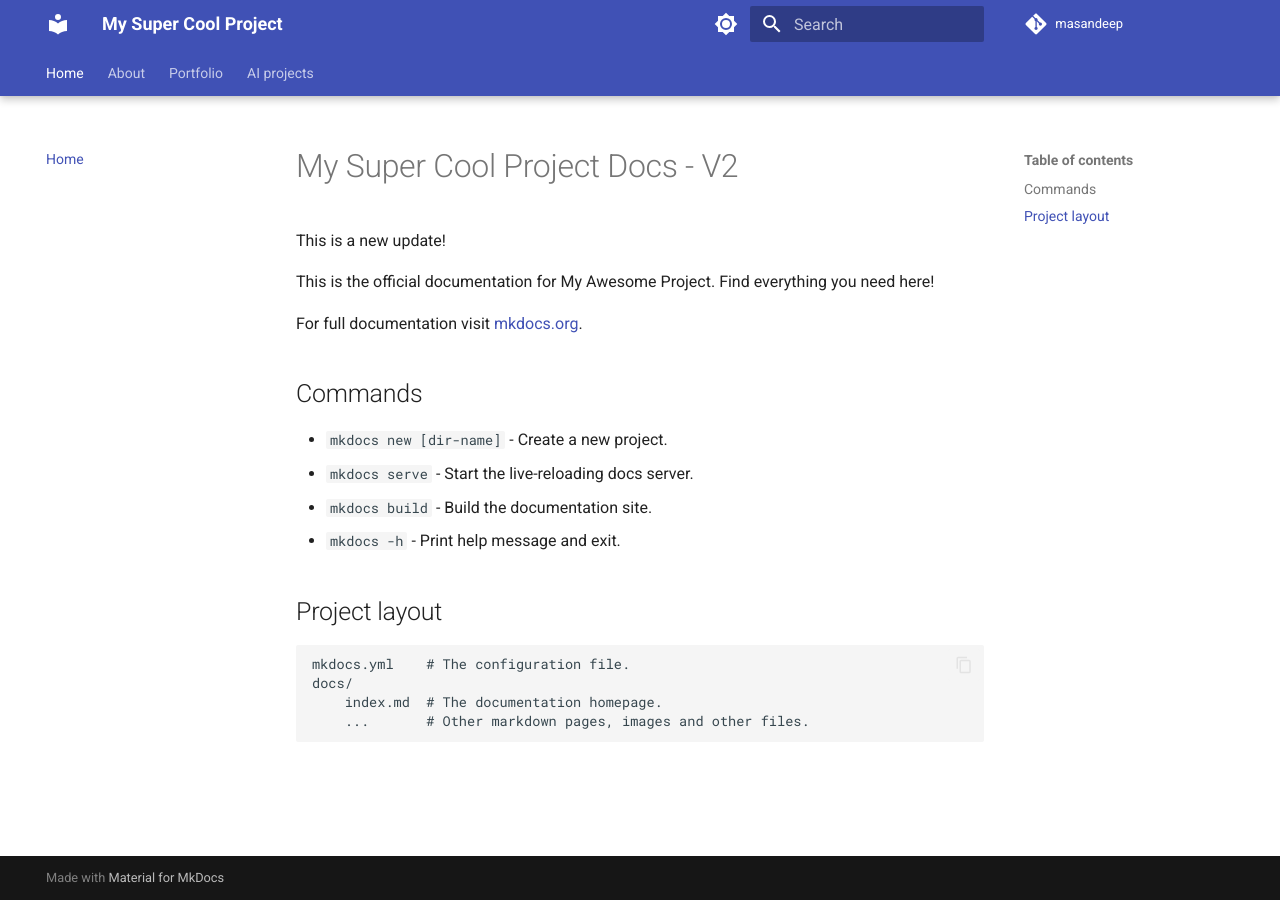
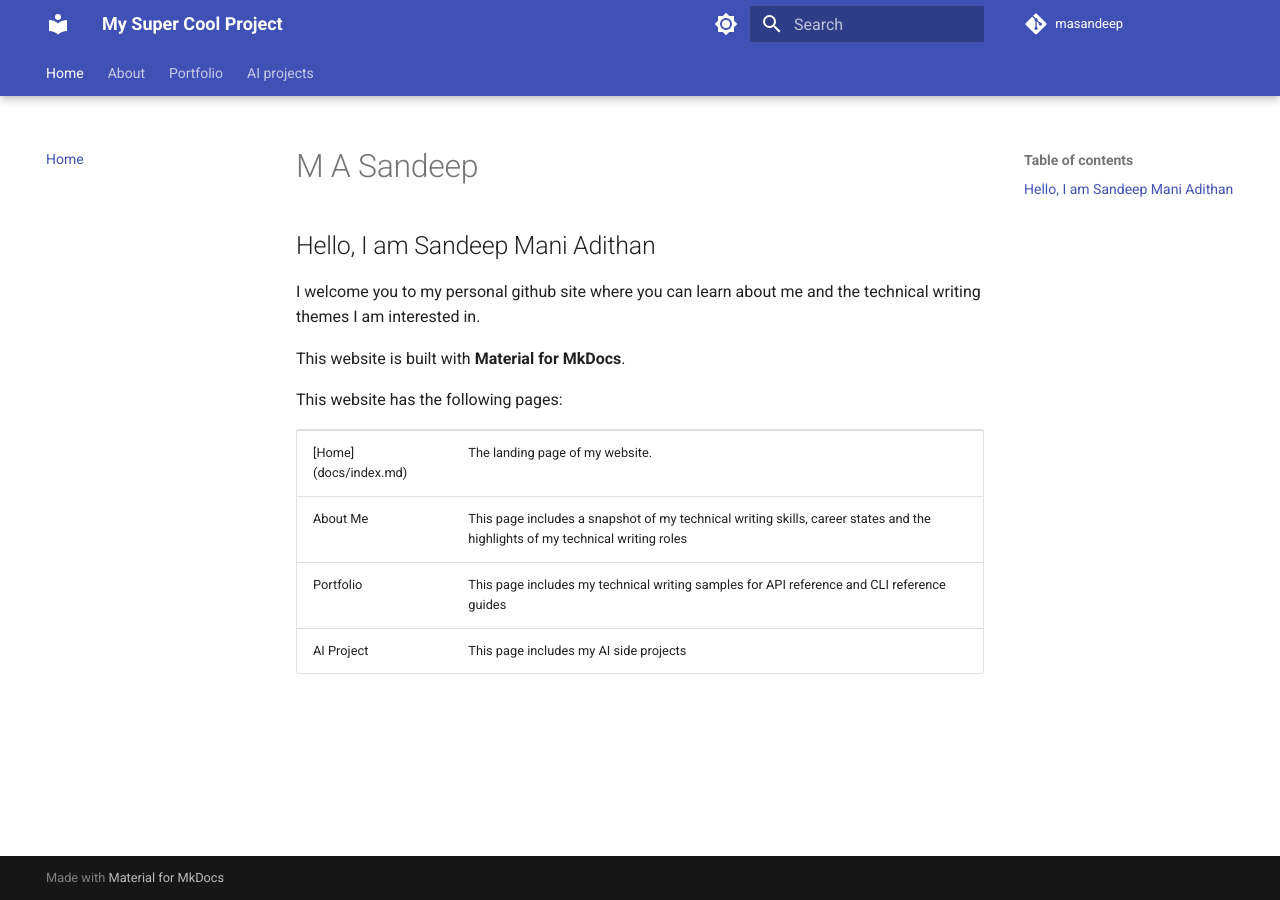
Before and after one commit to sandeep280993/masandeep, an MkDocs documentation site: the page built from docs/index.md, in a window 1280 px wide. Built offline with MkDocs 1.6.1 and Material for MkDocs 9.7.7, drawn with Linux system fonts in a browser that asks for light colours; comment, search, counter and statistics services are not loaded.

Commit message:
Update index.md
Reworked the index page

```diff
--- a/docs/index.md
+++ b/docs/index.md
@@ -1,4 +1,4 @@
-# My Super Cool Project Docs - V2
+<!-- # My Super Cool Project Docs - V2
 
 This is a new update!
 
@@ -19,3 +19,33 @@ For full documentation visit [mkdocs.org](https://www.mkdocs.org).
     docs/
         index.md  # The documentation homepage.
         ...       # Other markdown pages, images and other files.
+-->
+
+# M A Sandeep
+
+## Hello, I am Sandeep Mani Adithan
+
+I welcome you to my personal github site where you can learn about me and the technical writing themes I am interested in.
+
+This website is built with **Material for MkDocs**.
+
+This website has the following pages:
+
+<table>
+  <tr>
+    <td>[Home](docs/index.md)</td>
+    <td>The landing page of my website.</td>
+  </tr>
+  <tr>
+    <td>About Me</td>
+    <td>This page includes a snapshot of my technical writing skills, career states and the highlights of my technical writing roles</td>
+  </tr>
+  <tr>
+    <td>Portfolio</td>
+    <td>This page includes my technical writing samples for API reference and CLI reference guides</td>
+  </tr>
+    <tr>
+        <td>AI Project</td>
+        <td>This page includes my AI side projects</td>
+    </tr>
+</table>
```
